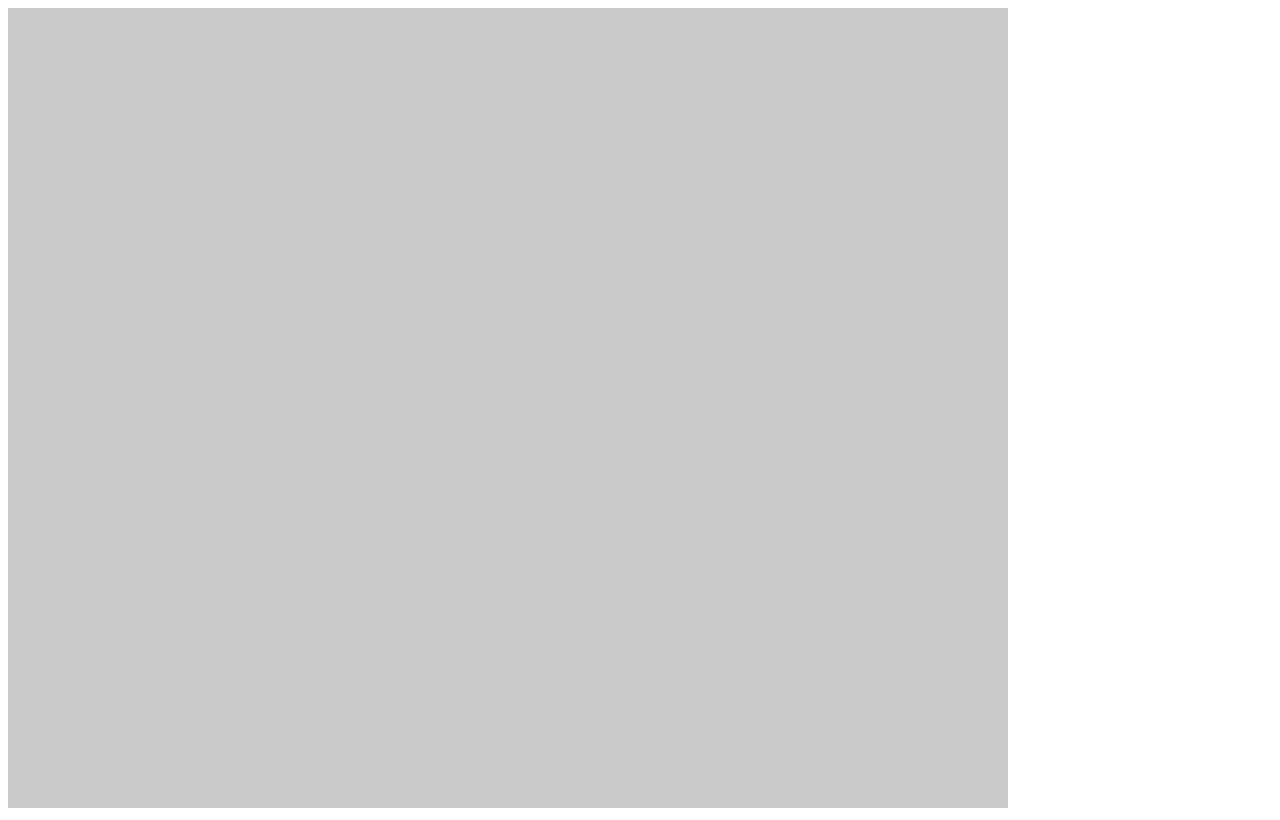
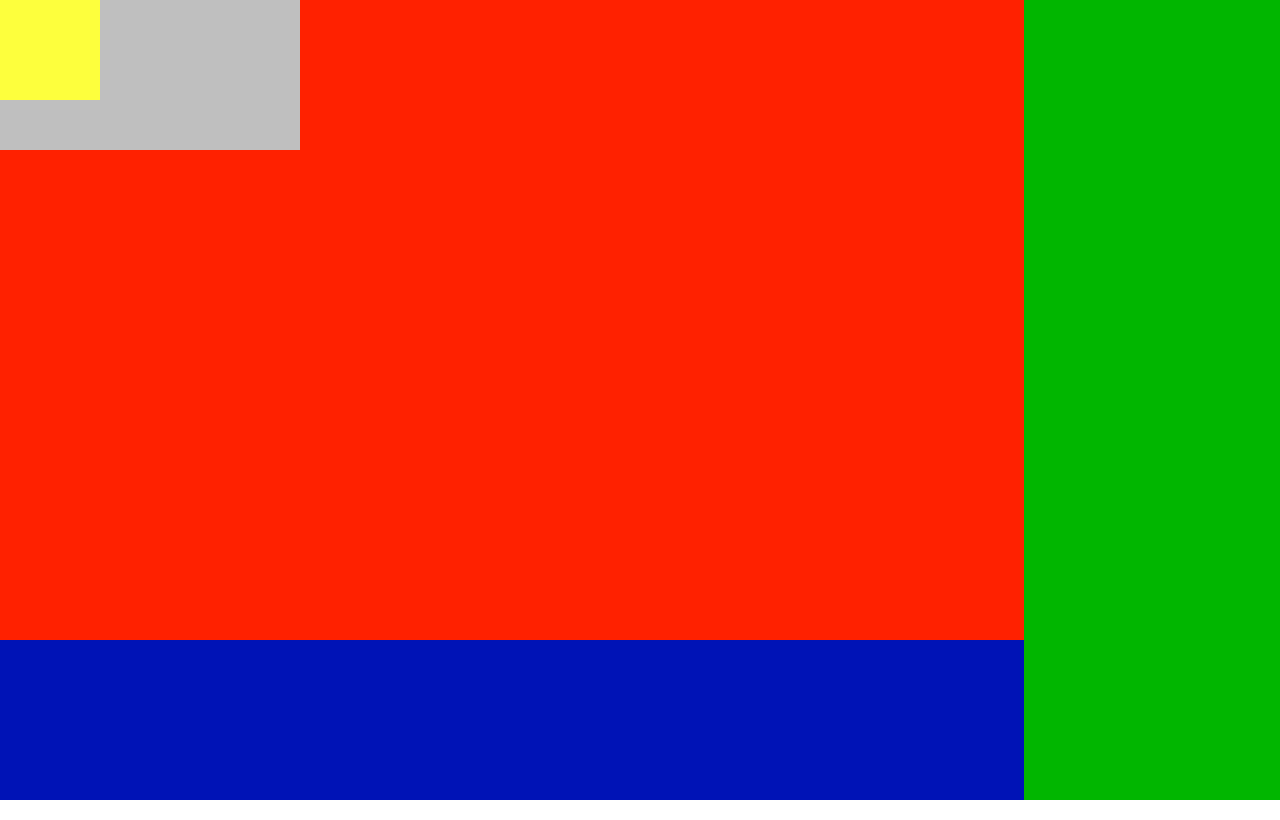
Before and after one commit to ArnaudDroxler/MicroprocesseurPourLesNul, a plain HTML site: page index.html in a window 1280 px wide. Drawn offline with Linux system fonts and the light colour scheme.

Commit message:
split horital and vertical with css

```diff
--- /dev/null
+++ b/css/style.css
@@ -0,0 +1,42 @@
+
+#container {
+    position: absolute;
+    top: 0;
+    right: 0;
+    left: 0;
+    bottom: 0;
+}
+
+.left-half {
+    position: absolute;
+    background-color: #ff9e2c;
+    top: 0;
+    right: 20%;
+    left: 0;
+    bottom: 0;
+}
+.right-half {
+    position: absolute;
+    background-color: #01b600;
+    top: 0;
+    right: 0;
+    left: 80%;
+    bottom: 0;
+}
+
+.top-half {
+    position: absolute;
+    background-color: #ff2100;
+    top: 0;
+    right: 0;
+    left: 0;
+    bottom: 20%;
+}
+.down-half {
+    position: absolute;
+    background-color: #0013b6;
+    top: 80%;
+    right: 0;
+    left: 0;
+    bottom: 0;
+}
--- a/index.html
+++ b/index.html
@@ -3,9 +3,26 @@
 <head>
     <meta charset="UTF-8">
     <title>Le Microprocesseur pour les nuls</title>
+    <link rel="stylesheet" href="css/style.css">
 </head>
 <body>
-    <canvas id="canvas" width="1000" height="800"></canvas>
+    <div id="container">
+
+        <div class="left-half">
+            <div class="top-half">
+                <canvas id="canvas"></canvas>
+            </div>
+            <div class="down-half">
+
+            </div>
+        </div>
+        <div class="right-half">
+
+        </div>
+
+
+
+    </div>
     <script src="js/jquery-3.2.0.min.js"></script>
     <script src="js/jcanvas.min.js"></script>
     <script src="js/main.js"></script>
--- a/js/main.js
+++ b/js/main.js
@@ -2,18 +2,30 @@ var canvas;
 
 function init(){
     canvas = document.getElementById('canvas');
+
     drawMicroProcesseur();
 }
 
 function  drawMicroProcesseur() {
+
+   //background
     $('canvas').drawRect({
-        fillStyle: '#cacaca',
+        fillStyle: '#bfbfbf',
         x:0, y: 0,
         width: canvas.width,
         height: canvas.height,
         fromCenter: false
     });
 
+    //Micropreocesseur
+    $('canvas').drawRect({
+        fillStyle: '#fdff3d',
+        x:0, y: 0,
+        width: 100,
+        height: 100,
+        fromCenter: false
+    });
+
 }
 
 init();
```
